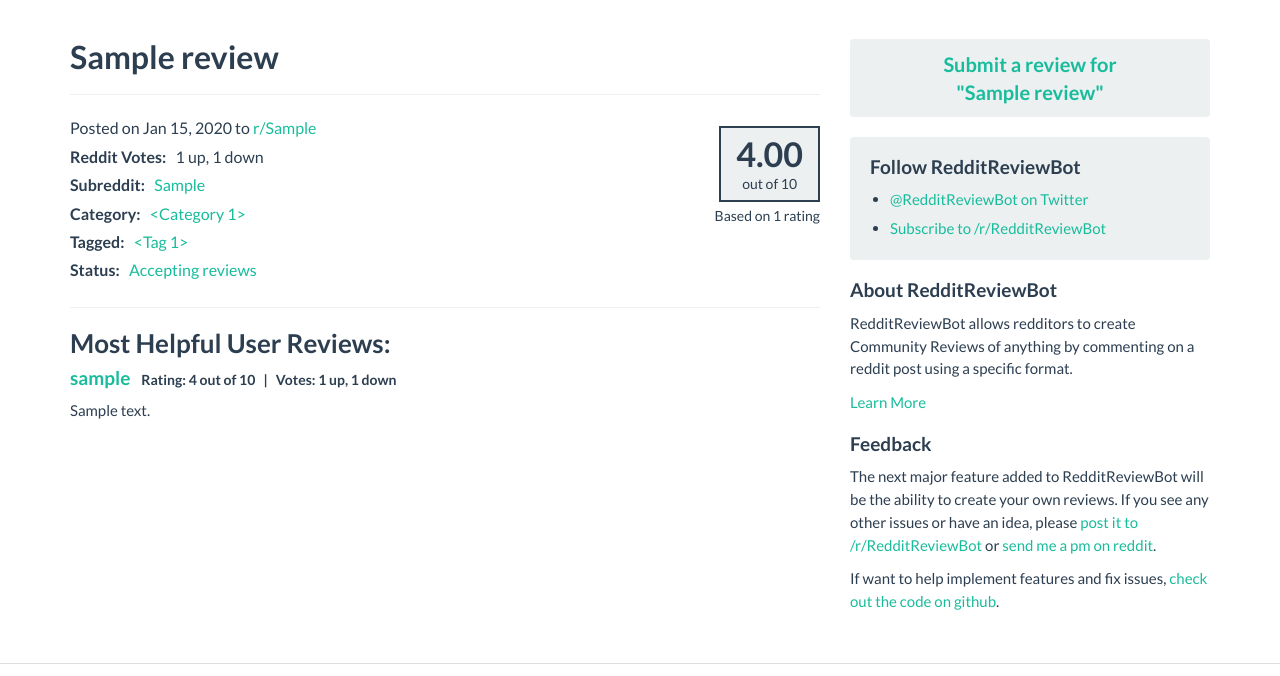
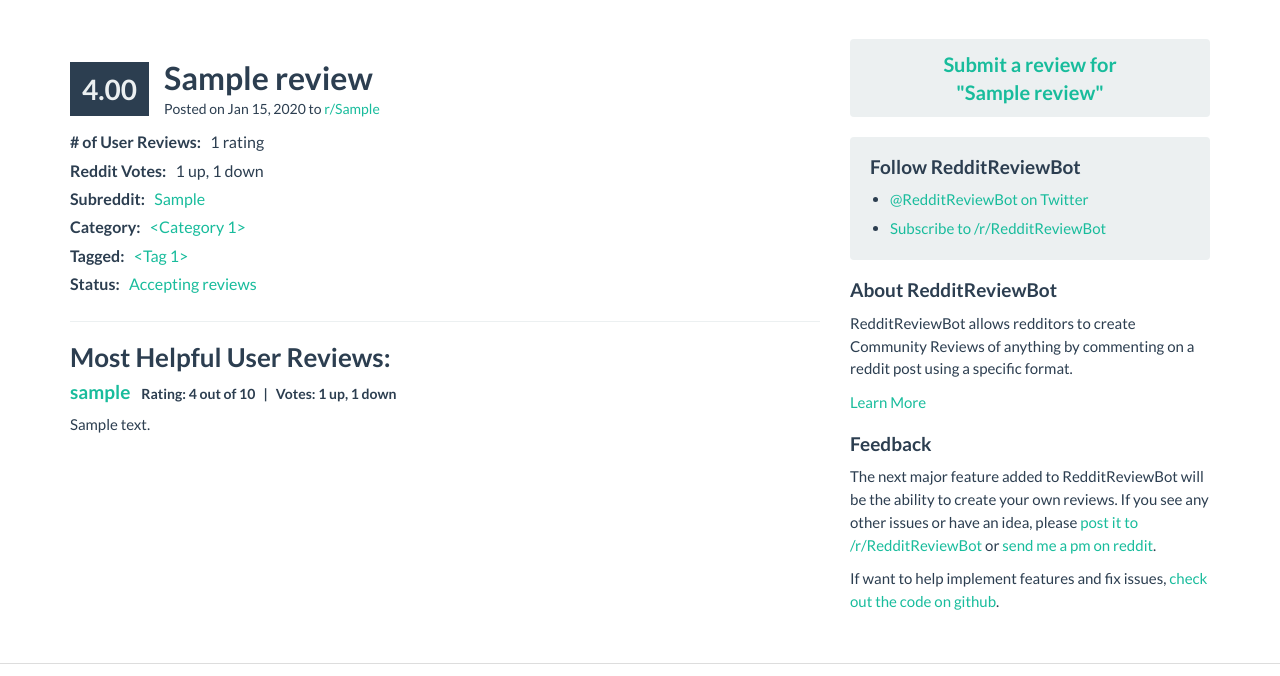
Before and after one commit to davedg629/RedditRatings, a Flask app: a page that uses app/templates/community_review.html in a window 1280 px wide. Shown: the part 61-737 px from the top of the page. Run offline with Flask 2, Linux system fonts and the light colour scheme; tables that the repository leaves empty hold one stand-in row (values such as "Sample post"); parts of the project's set-up code (start-up, migrations or seed data) failed here and were passed over; some libraries are stand-ins or nearby versions.

Commit message:
Revamp placement of community rating

```diff
--- a/app/static/css/custom.css
+++ b/app/static/css/custom.css
@@ -35,19 +35,22 @@ h1, h2, h3, h4, h5, h6, .h1, .h2, .h3, .h4, .h5, .h6 {font-weight: bold;}
 .listing .list-item {border-bottom: 1px solid #ecf0f1; margin-bottom: 17px; padding-bottom: 20px;}
 .listing .list-item.last {border-bottom: 0 none; margin-bottom: 0; padding-bottom: 0;}
 
+.listing .list-item h3 {margin-bottom: 5px;}
+.listing .list-item p.meta {margin-bottom: 15px;}
+
 .listing .list-item a.more {font-size: 17px; font-weight: bold;}
 
 /** community review details **/
-.community-rating {margin-left: 20px;}
-.community-rating .rating-avg {background-color: #ecf0f1; border: 2px solid #2c3e50; font-weight: bold; font-size: 34px; line-height: 38px; margin: 10px 0 3px 0; padding: 7px 15px 5px; text-align: center;}
+.rating-avg {background-color: #2c3e50; color: #ecf0f1; font-weight: bold; font-size: 28px; line-height: 34px; margin: 2px 15px 0 0; padding: 10px 12px 10px; text-align: center;}
 .community-rating .rating-avg .out-of {font-size: 14px; font-weight: normal; line-height: 22px;}
-.community-rating .rating-count {font-size: 14px; text-align: right;}
+.community-rating .rating-count {font-size: 14px; text-align: center;}
 
 ul.details {display: block; margin: 0 0 10px; padding: 0;}
 ul.details li {font-size: 16px; list-style-type: none; margin: 0; padding: 0 0 4px;}
 ul.details li span.detail-label {font-weight: bold;}
 
 /** community review **/
+.community-review h2 {margin-bottom: 3px;}
 
 .user-reviews {border-top: 1px solid #ecf0f1; margin-top: 20px;}
 .user-reviews .user-review {border-bottom: 1px solid #ecf0f1; margin-bottom: 15px; padding-bottom: 15px;}
--- a/app/templates/community_review.html
+++ b/app/templates/community_review.html
@@ -1,21 +1,10 @@
 {% extends "my_base.html" %}
 
 {% block page_content %}
-<div class="listing">
+<div class="community-review">
 
-    {% if page_title %}
-    <div class="page-header">
-        <h2>
-            {{ page_title }}
-            {% if session.logged_in %}
-            <small> | <a href="{{ url_for('communityreview_model_view.edit_view', id=community_review.id) }}">Edit</a></small>
-            {% endif %}
-        </h2>
-    </div>
-    {% endif %}
-
-    {% import "community_review_details.html" as details %}
-    {{ details.community_review_details(community_review, True) }}
+    {% import "community_review_macros.html" as community_review_macros %}
+    {{ community_review_macros.loop(community_review, True) }}
 
     {% if user_reviews %}
 
--- a/app/templates/community_review_details.html
+++ /dev/null
@@ -1,53 +0,0 @@
-{% macro community_review_details(community_review, self) %}
-{% if community_review.user_reviews.first() %}
-<div class="pull-right community-rating">
-    <div class="pull-right rating-avg">
-
-        {{ community_review.get_avg_rating() }}
-        <div class="out-of">out of 10</div>
-
-    </div>
-    <div class="clear"></div>
-    <div class="rating-count">
-        {% if not self %}
-        Based on <a href="{{ url_for('community_review', category_slug=community_review.category.slug, community_review_slug=community_review.slug) }}">{{ community_review.get_review_count() }}</a>
-        {% else %}
-        Based on {{ community_review.get_review_count() }}
-        {% endif %}
-    </div>
-</div>
-{% endif %}
-
-<ul class="details">
-
-    <li>
-        Posted on {{ community_review.date_posted.strftime('%b %d, %Y') }}
-        {% if community_review.reddit_permalink %}to <a href="{{ community_review.reddit_permalink }}" target="_blank">r/{{ community_review.subreddit }}</a>{% endif %}
-    </li>
-
-    <li><span class="detail-label">Reddit Votes:</span> &nbsp; {{ community_review.upvotes }} up, {{ community_review.downvotes}} down</li>
-
-    <li><span class="detail-label">Subreddit:</span> &nbsp; <a href="{{ url_for('subreddit', subreddit=community_review.subreddit) }}">{{ community_review.subreddit }}</a></li>
-
-    <li><span class="detail-label">Category:</span> &nbsp; <a href="{{ url_for('category', category_slug=community_review.category.slug) }}">{{ community_review.category }}</a></li>
-
-    {% if community_review.tags.first() %}
-    <li><span class="detail-label">Tagged:</span> &nbsp;
-    {% for tag in community_review.tags %}
-    <a href="{{ url_for('tag', tag_slug=tag.slug) }}">{{ tag }}</a>{% if not loop.last %} | {% endif %}
-    {% endfor %}
-    {% endif %}
-    </li>
-
-    {% if community_review.reddit_permalink %}
-    <li><span class="detail-label">Status:</span> &nbsp;
-    {% if community_review.open_for_comments %}
-    <a href="{{ community_review.reddit_permalink }}" target="_blank">Accepting reviews</a>
-    {% else %}
-    Closed
-    {% endif %}
-    </li>
-    {% endif %}
-
-</ul>
-{% endmacro %}
--- /dev/null
+++ b/app/templates/community_review_macros.html
@@ -0,0 +1,77 @@
+{% macro loop(community_review, self) %}
+<div class="pull-left rating-avg">
+
+    {% if community_review.user_reviews.first() %}
+    {{ community_review.get_avg_rating() }}
+    {% else %}
+    ??
+    {% endif %}
+
+</div>
+
+{% if not self %}
+<h3>
+
+    <a href="{{ url_for('community_review', category_slug=community_review.category.slug, community_review_slug=community_review.slug) }}">{{ community_review.title }}</a>
+
+    {% if session.logged_in %}
+    <small> | <a href="{{ url_for('communityreview_model_view.edit_view', id=community_review.id) }}">Edit</a></small>
+    {% endif %}
+
+</h3>
+{% else %}
+<h2>
+
+    {{ community_review.title }}
+
+    {% if session.logged_in %}
+    <small> | <a href="{{ url_for('communityreview_model_view.edit_view', id=community_review.id) }}">Edit</a></small>
+    {% endif %}
+
+</h2>
+{% endif %}
+
+<p class="meta">
+    Posted on {{ community_review.date_posted.strftime('%b %d, %Y') }}
+    {% if community_review.reddit_permalink %}to <a href="{{ community_review.reddit_permalink }}" target="_blank">r/{{ community_review.subreddit }}</a>{% endif %}
+</p>
+
+<div class="clear"></div>
+
+<ul class="details">
+
+
+    {% if community_review.user_reviews.first() %}
+    <li><span class="detail-label"># of User Reviews:</span> &nbsp; {{ community_review.get_review_count() }}</li>
+    {% endif %}
+
+    <li><span class="detail-label">Reddit Votes:</span> &nbsp; {{ community_review.upvotes }} up, {{ community_review.downvotes}} down</li>
+
+    <li><span class="detail-label">Subreddit:</span> &nbsp; <a href="{{ url_for('subreddit', subreddit=community_review.subreddit) }}">{{ community_review.subreddit }}</a></li>
+
+    <li><span class="detail-label">Category:</span> &nbsp; <a href="{{ url_for('category', category_slug=community_review.category.slug) }}">{{ community_review.category }}</a></li>
+
+    {% if community_review.tags.first() %}
+    <li><span class="detail-label">Tagged:</span> &nbsp;
+    {% for tag in community_review.tags %}
+    <a href="{{ url_for('tag', tag_slug=tag.slug) }}">{{ tag }}</a>{% if not loop.last %} | {% endif %}
+    {% endfor %}
+    {% endif %}
+    </li>
+
+    {% if community_review.reddit_permalink %}
+    <li><span class="detail-label">Status:</span> &nbsp;
+    {% if community_review.open_for_comments %}
+    <a href="{{ community_review.reddit_permalink }}" target="_blank">Accepting reviews</a>
+    {% else %}
+    Closed
+    {% endif %}
+    </li>
+    {% endif %}
+
+</ul>
+
+{% if not self %}
+<a class="more" href="{{ url_for('community_review', category_slug=community_review.category.slug, community_review_slug=community_review.slug) }}">Read User Reviews</a>
+{% endif %}
+{% endmacro %}
--- a/app/views.py
+++ b/app/views.py
@@ -218,8 +218,7 @@ def community_review(category_slug, community_review_slug):
                 community_review=community_review,
                 last_crawl=last_crawl,
                 user_reviews=user_reviews,
-                title=community_review.title,
-                page_title=community_review.title
+                title=community_review.title
             )
         else:
             abort(404)
```
Also changed, not shown: app/templates/filtered_community_reviews.html (+2 -6 lines), app/templates/index.html (+2 -6 lines).
